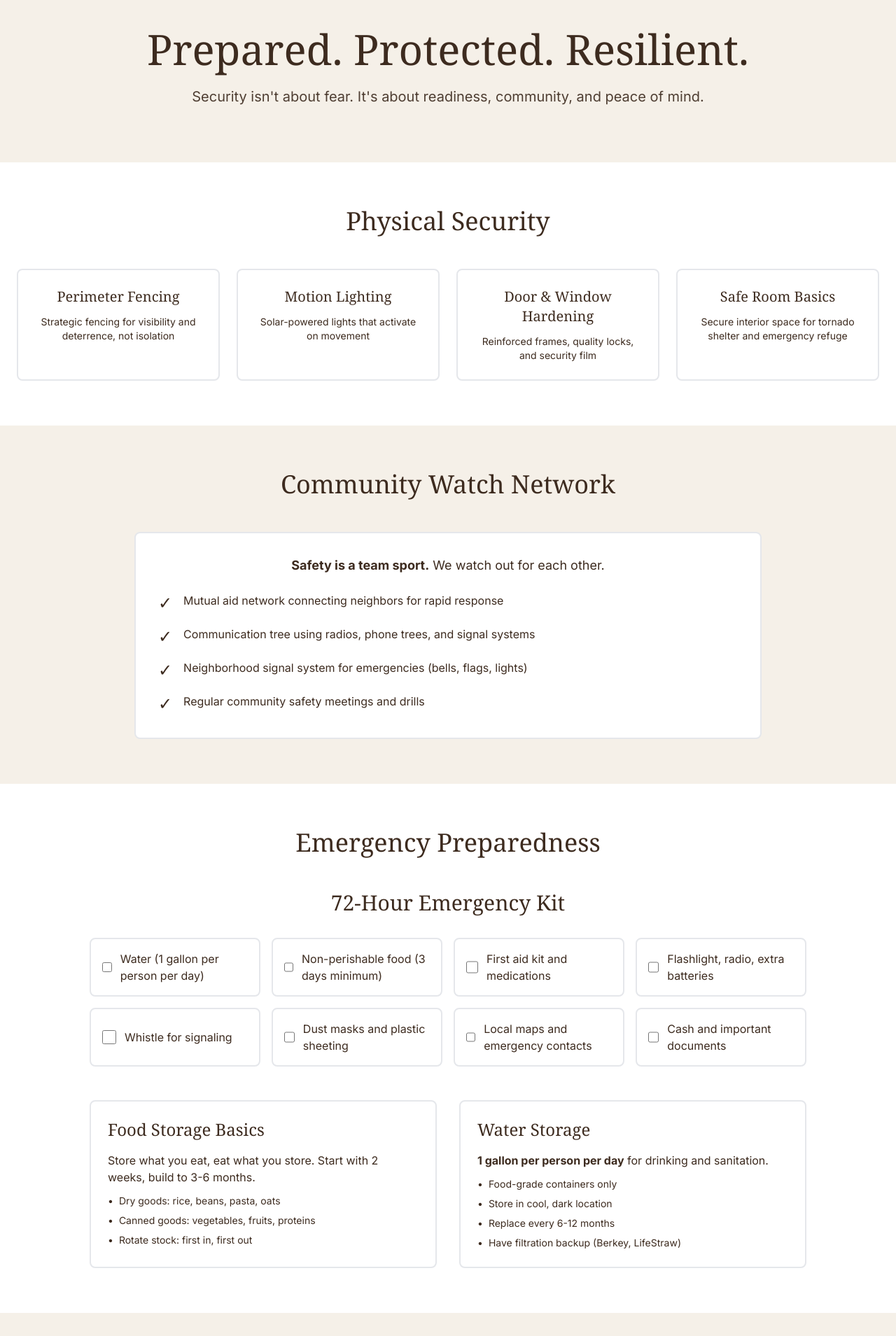
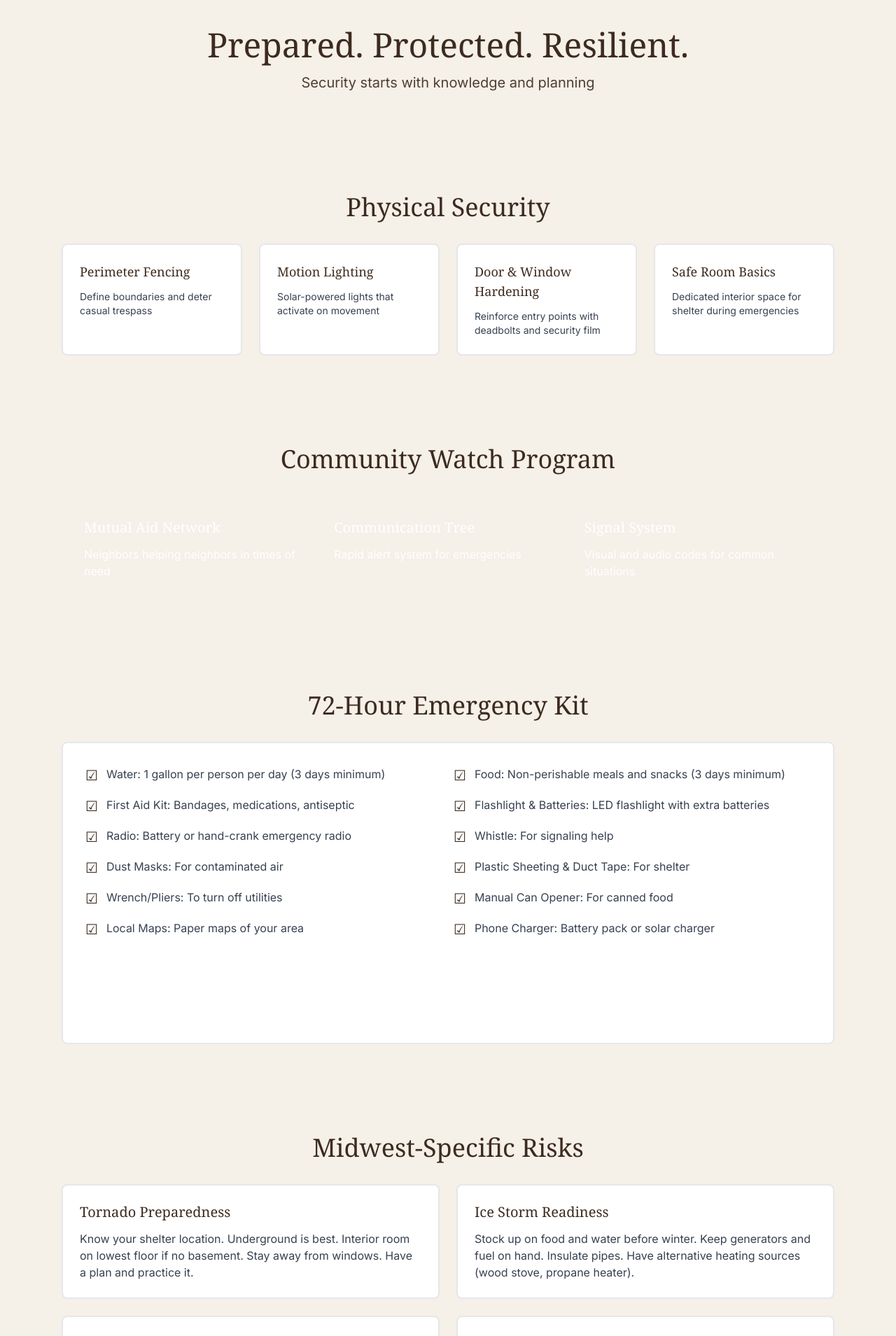
Before and after one commit to dutchiono/uniphimedia, a Next.js app: page /protection in a window 1280 px wide. Shown: the part 100-2009 px from the top of the page at 70% size. Built offline with nearby package versions, Linux system fonts and the light colour scheme.

Commit message:
feat: add protection page

```diff
--- a/src/app/protection/page.tsx
+++ b/src/app/protection/page.tsx
@@ -1,269 +1,173 @@
 export default function ProtectionPage() {
   const physicalSecurity = [
-    { title: "Perimeter Fencing", desc: "Strategic fencing for visibility and deterrence, not isolation" },
-    { title: "Motion Lighting", desc: "Solar-powered lights that activate on movement" },
-    { title: "Door & Window Hardening", desc: "Reinforced frames, quality locks, and security film" },
-    { title: "Safe Room Basics", desc: "Secure interior space for tornado shelter and emergency refuge" }
+    { title: "Perimeter Fencing", description: "Define boundaries and deter casual trespass" },
+    { title: "Motion Lighting", description: "Solar-powered lights that activate on movement" },
+    { title: "Door & Window Hardening", description: "Reinforce entry points with deadbolts and security film" },
+    { title: "Safe Room Basics", description: "Dedicated interior space for shelter during emergencies" }
   ];
 
-  const communityWatch = [
-    "Mutual aid network connecting neighbors for rapid response",
-    "Communication tree using radios, phone trees, and signal systems",
-    "Neighborhood signal system for emergencies (bells, flags, lights)",
-    "Regular community safety meetings and drills"
-  ];
-
-  const checklistItems = [
-    "Water (1 gallon per person per day)",
-    "Non-perishable food (3 days minimum)",
-    "First aid kit and medications",
-    "Flashlight, radio, extra batteries",
-    "Whistle for signaling",
-    "Dust masks and plastic sheeting",
-    "Local maps and emergency contacts",
-    "Cash and important documents"
+  const checklist = [
+    "Water: 1 gallon per person per day (3 days minimum)",
+    "Food: Non-perishable meals and snacks (3 days minimum)",
+    "First Aid Kit: Bandages, medications, antiseptic",
+    "Flashlight & Batteries: LED flashlight with extra batteries",
+    "Radio: Battery or hand-crank emergency radio",
+    "Whistle: For signaling help",
+    "Dust Masks: For contaminated air",
+    "Plastic Sheeting & Duct Tape: For shelter",
+    "Wrench/Pliers: To turn off utilities",
+    "Manual Can Opener: For canned food",
+    "Local Maps: Paper maps of your area",
+    "Phone Charger: Battery pack or solar charger"
   ];
 
   const midwestRisks = [
     {
       title: "Tornado Preparedness",
-      desc: "Know your safe room or basement shelter. Have a NOAA weather radio. Practice your plan. Most tornadoes occur March-June in late afternoon."
+      description: "Know your shelter location. Underground is best. Interior room on lowest floor if no basement. Stay away from windows. Have a plan and practice it."
     },
     {
       title: "Ice Storm Readiness",
-      desc: "Backup heating source (wood stove, propane). Insulated pipes. Generator or battery backup. Stock up before winter hits."
+      description: "Stock up on food and water before winter. Keep generators and fuel on hand. Insulate pipes. Have alternative heating sources (wood stove, propane heater)."
     },
     {
       title: "Flood Basics",
-      desc: "Know your property elevation and flood zone. Never drive through standing water. Keep important documents in waterproof containers."
+      description: "Know your flood zone. Never drive through water. Move valuables to higher ground. Have an evacuation route planned. Consider flood insurance."
     },
     {
       title: "Power Grid Outage",
-      desc: "Solar panels with battery storage. Generator with fuel supply. Propane appliances. Be ready for extended outages."
+      description: "Solar panels + battery backup. Generator with stored fuel. Wood stove for heat. Hand tools that don't require electricity. Community support network."
     }
   ];
 
   const skills = [
-    {
-      title: "First Aid",
-      icon: "🩹",
-      desc: "CPR, wound care, fracture stabilization, and when to seek professional help"
-    },
-    {
-      title: "Fire Starting",
-      icon: "🔥",
-      desc: "Multiple methods without matches: friction, flint, magnification, battery"
-    },
-    {
-      title: "Navigation",
-      icon: "🧭",
-      desc: "Map and compass skills, natural navigation, GPS backup strategies"
-    },
-    {
-      title: "Foraging",
-      icon: "🍄",
-      desc: "Safe identification of edible plants, mushrooms, and wild foods in your region"
-    }
+    { title: "First Aid", description: "Treat injuries when help is delayed" },
+    { title: "Fire Starting", description: "Multiple methods without matches" },
+    { title: "Navigation", description: "Map and compass basics" },
+    { title: "Foraging", description: "Identify safe, edible wild plants" }
   ];
 
   return (
-    <div className="min-h-screen bg-cream">
-      {/* Hero Section */}
+    <main className="min-h-screen bg-cream">
+      {/* Hero */}
       <section className="bg-forest text-cream py-20">
-        <div className="container mx-auto px-6 text-center">
-          <h1 className="font-serif text-5xl md:text-6xl mb-6">
-            Prepared. Protected. Resilient.
-          </h1>
-          <p className="text-xl max-w-3xl mx-auto opacity-90">
-            Security isn't about fear. It's about readiness, community, and peace of mind.
-          </p>
+        <div className="max-w-4xl mx-auto px-6 text-center">
+          <h1 className="font-serif text-5xl mb-4">Prepared. Protected. Resilient.</h1>
+          <p className="text-xl opacity-90">Security starts with knowledge and planning</p>
         </div>
       </section>
 
       {/* Physical Security */}
-      <section className="py-16 bg-white">
-        <div className="container mx-auto px-6">
-          <h2 className="font-serif text-4xl text-forest text-center mb-12">Physical Security</h2>
-          <div className="grid md:grid-cols-2 lg:grid-cols-4 gap-6 max-w-7xl mx-auto">
+      <section className="max-w-6xl mx-auto px-6 py-16">
+        <h2 className="font-serif text-4xl text-forest mb-8 text-center">Physical Security</h2>
+        <div className="grid md:grid-cols-4 gap-6">
           {physicalSecurity.map((item, idx) => (
-              <div key={idx} className="border-2 border-forest rounded-lg p-6 text-center">
-                <h3 className="font-serif text-xl text-forest mb-3">{item.title}</h3>
-                <p className="text-bark text-sm">{item.desc}</p>
+            <div key={idx} className="bg-white border-2 border-forest rounded-lg p-6">
+              <h3 className="font-serif text-lg text-forest mb-3">{item.title}</h3>
+              <p className="text-gray-700 text-sm">{item.description}</p>
             </div>
           ))}
-          </div>
         </div>
       </section>
 
       {/* Community Watch */}
-      <section className="py-16 bg-gold bg-opacity-10">
-        <div className="container mx-auto px-6">
-          <h2 className="font-serif text-4xl text-forest text-center mb-12">Community Watch Network</h2>
-          <div className="max-w-4xl mx-auto bg-white border-2 border-forest rounded-lg p-8">
-            <p className="text-bark text-lg mb-6 text-center">
-              <strong className="text-forest">Safety is a team sport.</strong> We watch out for each other.
-            </p>
-            <ul className="space-y-4">
-              {communityWatch.map((item, idx) => (
-                <li key={idx} className="flex items-start text-bark">
-                  <span className="text-gold text-2xl mr-4 flex-shrink-0">✓</span>
-                  <span>{item}</span>
-                </li>
-              ))}
-            </ul>
+      <section className="max-w-6xl mx-auto px-6 py-16">
+        <h2 className="font-serif text-4xl text-forest mb-8 text-center">Community Watch Program</h2>
+        <div className="bg-gold text-white rounded-lg p-8">
+          <div className="grid md:grid-cols-3 gap-8">
+            <div>
+              <h3 className="font-serif text-xl mb-3">Mutual Aid Network</h3>
+              <p>Neighbors helping neighbors in times of need</p>
+            </div>
+            <div>
+              <h3 className="font-serif text-xl mb-3">Communication Tree</h3>
+              <p>Rapid alert system for emergencies</p>
+            </div>
+            <div>
+              <h3 className="font-serif text-xl mb-3">Signal System</h3>
+              <p>Visual and audio codes for common situations</p>
+            </div>
           </div>
         </div>
       </section>
 
       {/* Emergency Preparedness */}
-      <section className="py-16 bg-white">
-        <div className="container mx-auto px-6">
-          <h2 className="font-serif text-4xl text-forest text-center mb-12">Emergency Preparedness</h2>
-
-          {/* 72-Hour Kit */}
-          <div className="max-w-5xl mx-auto mb-12">
-            <h3 className="font-serif text-3xl text-forest text-center mb-8">72-Hour Emergency Kit</h3>
-            <div className="grid md:grid-cols-2 lg:grid-cols-4 gap-4">
-              {checklistItems.map((item, idx) => (
-                <div key={idx} className="bg-cream border-2 border-forest rounded-lg p-4 flex items-center">
-                  <input type="checkbox" className="mr-3 w-5 h-5" />
-                  <span className="text-bark">{item}</span>
+      <section className="max-w-6xl mx-auto px-6 py-16">
+        <h2 className="font-serif text-4xl text-forest mb-8 text-center">72-Hour Emergency Kit</h2>
+        <div className="bg-white border-2 border-bark rounded-lg p-8">
+          <div className="grid md:grid-cols-2 gap-4">
+            {checklist.map((item, idx) => (
+              <div key={idx} className="flex items-start">
+                <span className="text-gold text-xl mr-3">☑</span>
+                <span className="text-gray-700">{item}</span>
               </div>
             ))}
           </div>
-          </div>
-
-          {/* Storage Basics */}
-          <div className="grid md:grid-cols-2 gap-8 max-w-5xl mx-auto">
-            <div className="border-2 border-forest rounded-lg p-6">
-              <h3 className="font-serif text-2xl text-forest mb-4">Food Storage Basics</h3>
-              <p className="text-bark mb-3">
-                Store what you eat, eat what you store. Start with 2 weeks, build to 3-6 months.
-              </p>
-              <ul className="space-y-2 text-bark text-sm">
-                <li className="flex items-start">
-                  <span className="text-gold mr-2">•</span>
-                  Dry goods: rice, beans, pasta, oats
-                </li>
-                <li className="flex items-start">
-                  <span className="text-gold mr-2">•</span>
-                  Canned goods: vegetables, fruits, proteins
-                </li>
-                <li className="flex items-start">
-                  <span className="text-gold mr-2">•</span>
-                  Rotate stock: first in, first out
-                </li>
-              </ul>
-            </div>
-
-            <div className="border-2 border-forest rounded-lg p-6">
-              <h3 className="font-serif text-2xl text-forest mb-4">Water Storage</h3>
-              <p className="text-bark mb-3">
-                <strong>1 gallon per person per day</strong> for drinking and sanitation.
-              </p>
-              <ul className="space-y-2 text-bark text-sm">
-                <li className="flex items-start">
-                  <span className="text-gold mr-2">•</span>
-                  Food-grade containers only
-                </li>
-                <li className="flex items-start">
-                  <span className="text-gold mr-2">•</span>
-                  Store in cool, dark location
-                </li>
-                <li className="flex items-start">
-                  <span className="text-gold mr-2">•</span>
-                  Replace every 6-12 months
-                </li>
-                <li className="flex items-start">
-                  <span className="text-gold mr-2">•</span>
-                  Have filtration backup (Berkey, LifeStraw)
-                </li>
-              </ul>
-            </div>
+          <div className="mt-8 p-4 bg-bark text-white rounded">
+            <p className="font-semibold">Food & Water Storage:</p>
+            <p className="text-sm mt-2">Minimum 3 days supply. Recommended: 2 weeks to 3 months for true resilience. Store in cool, dry place. Rotate stock regularly.</p>
           </div>
         </div>
       </section>
 
       {/* Midwest-Specific Risks */}
-      <section className="py-16 bg-cream">
-        <div className="container mx-auto px-6">
-          <h2 className="font-serif text-4xl text-forest text-center mb-12">Midwest-Specific Risks</h2>
-          <div className="grid md:grid-cols-2 gap-6 max-w-5xl mx-auto">
+      <section className="max-w-6xl mx-auto px-6 py-16">
+        <h2 className="font-serif text-4xl text-forest mb-8 text-center">Midwest-Specific Risks</h2>
+        <div className="grid md:grid-cols-2 gap-6">
           {midwestRisks.map((risk, idx) => (
             <div key={idx} className="bg-white border-2 border-forest rounded-lg p-6">
-                <h3 className="font-serif text-2xl text-forest mb-3">{risk.title}</h3>
-                <p className="text-bark">{risk.desc}</p>
+              <h3 className="font-serif text-xl text-forest mb-3">{risk.title}</h3>
+              <p className="text-gray-700">{risk.description}</p>
             </div>
           ))}
-          </div>
         </div>
       </section>
 
       {/* Self-Reliance Skills */}
-      <section className="py-16 bg-white">
-        <div className="container mx-auto px-6">
-          <h2 className="font-serif text-4xl text-forest text-center mb-12">Self-Reliance Skills</h2>
-          <div className="grid md:grid-cols-2 lg:grid-cols-4 gap-6 max-w-6xl mx-auto">
+      <section className="max-w-6xl mx-auto px-6 py-16">
+        <h2 className="font-serif text-4xl text-forest mb-8 text-center">Self-Reliance Skills</h2>
+        <div className="grid md:grid-cols-4 gap-6">
           {skills.map((skill, idx) => (
-              <div key={idx} className="border-2 border-forest rounded-lg p-6 text-center hover:shadow-lg transition-shadow">
-                <div className="text-5xl mb-4">{skill.icon}</div>
-                <h3 className="font-serif text-xl text-forest mb-3">{skill.title}</h3>
-                <p className="text-bark text-sm">{skill.desc}</p>
+            <div key={idx} className="bg-bark text-white rounded-lg p-6 text-center">
+              <h3 className="font-serif text-xl mb-3">{skill.title}</h3>
+              <p className="text-sm opacity-90">{skill.description}</p>
             </div>
           ))}
-          </div>
         </div>
       </section>
 
       {/* Legal Considerations */}
-      <section className="py-16 bg-forest text-cream">
-        <div className="container mx-auto px-6">
-          <h2 className="font-serif text-4xl text-center mb-8">Legal Considerations</h2>
-          <div className="max-w-4xl mx-auto">
-            <div className="bg-white bg-opacity-10 border-2 border-cream rounded-lg p-8">
-              <p className="text-lg mb-4">
-                <strong>Know your state laws.</strong> Midwest states generally support the right to self-defense and firearm ownership,
-                but specific laws vary.
+      <section className="max-w-6xl mx-auto px-6 py-16">
+        <h2 className="font-serif text-4xl text-forest mb-8 text-center">Legal Considerations</h2>
+        <div className="bg-white border-2 border-gold rounded-lg p-8">
+          <p className="text-lg text-gray-700 leading-relaxed mb-4">
+            Most Midwest states recognize the right to self-defense and allow lawful firearm ownership for home protection. However, laws vary significantly:
           </p>
-              <ul className="space-y-3">
-                <li className="flex items-start">
-                  <span className="text-gold mr-3 flex-shrink-0">•</span>
-                  <span>Most Midwest states have "Stand Your Ground" or "Castle Doctrine" laws</span>
-                </li>
-                <li className="flex items-start">
-                  <span className="text-gold mr-3 flex-shrink-0">•</span>
-                  <span>Concealed carry permits recognized with reciprocity agreements</span>
-                </li>
-                <li className="flex items-start">
-                  <span className="text-gold mr-3 flex-shrink-0">•</span>
-                  <span>Use of force must be reasonable and proportional to the threat</span>
-                </li>
-                <li className="flex items-start">
-                  <span className="text-gold mr-3 flex-shrink-0">•</span>
-                  <span>Consult an attorney and get proper training before carrying</span>
-                </li>
+          <ul className="space-y-2 text-gray-700 ml-6">
+            <li>• <strong>Castle Doctrine:</strong> Many states allow use of force to defend your home</li>
+            <li>• <strong>Stand Your Ground:</strong> Some states extend this right beyond the home</li>
+            <li>• <strong>Duty to Retreat:</strong> Other states require you to retreat if safely possible</li>
+            <li>• <strong>Firearm Laws:</strong> Permits, registration, and carry laws differ by state</li>
           </ul>
-            </div>
-          </div>
+          <p className="mt-6 text-gray-600 text-sm italic">
+            Always know your specific state and local laws. Consider legal insurance or consultation with an attorney familiar with self-defense law.
+          </p>
         </div>
       </section>
 
       {/* Resources CTA */}
-      <section className="py-16 bg-gold bg-opacity-10">
-        <div className="container mx-auto px-6 text-center">
-          <h2 className="font-serif text-4xl text-forest mb-6">Learn More</h2>
-          <p className="text-bark text-lg max-w-3xl mx-auto mb-8">
-            We offer workshops on emergency preparedness, self-defense, and survival skills.
-            Members get priority access and discounted rates.
-          </p>
+      <section className="bg-forest text-cream py-16">
+        <div className="max-w-4xl mx-auto px-6 text-center">
+          <h2 className="font-serif text-3xl mb-4">Learn More</h2>
+          <p className="text-lg mb-6 opacity-90">Explore our full catalog of preparedness resources</p>
           <a
-            href="/contact"
-            className="inline-block bg-forest text-cream px-8 py-3 rounded font-semibold hover:bg-opacity-90 transition"
+            href="/catalog"
+            className="inline-block bg-gold text-white px-8 py-4 rounded-lg font-bold hover:bg-opacity-90 transition-colors"
           >
-            Get Workshop Schedule
+            Browse Catalog
           </a>
         </div>
       </section>
-    </div>
+    </main>
   );
 }
```
Lines whose indentation alone changed are shown as unchanged.
